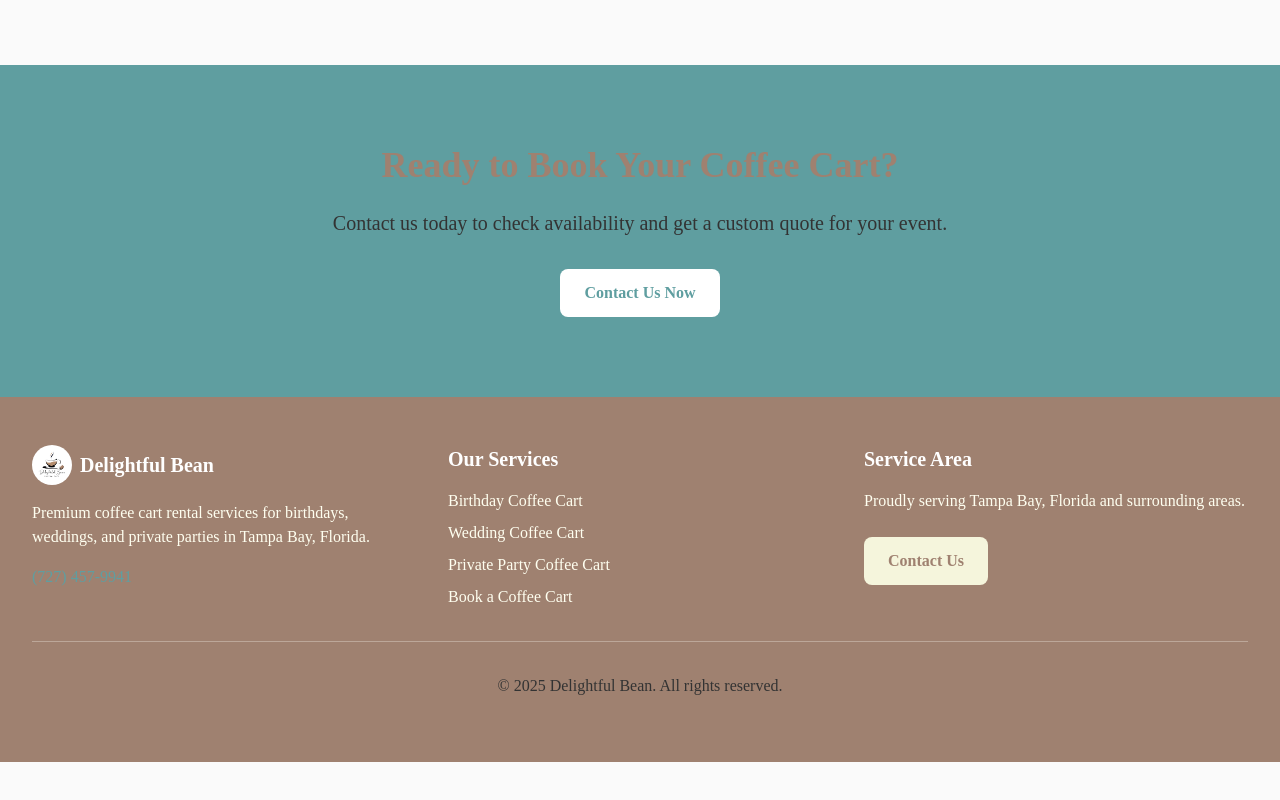
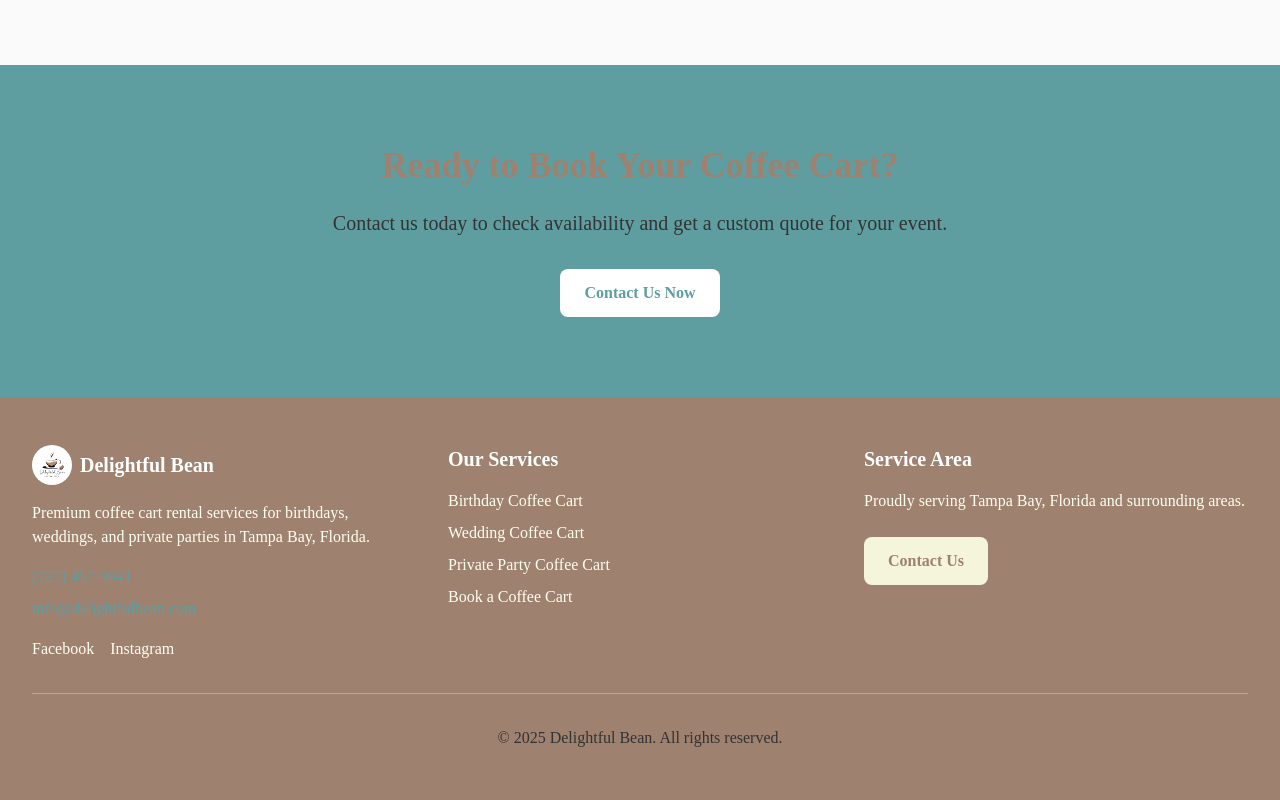
Before and after one commit to coolpeter2025/PKTurbo, a Next.js app: page / in a window 1280 px wide. Shown: the part 3185-3985 px from the top of the page. Before the commit the page ends 3947 px from the top, so only its background shows below. Built offline with nearby package versions, Linux system fonts and the light colour scheme.

Commit message:
Add email and social media links to footer

```diff
--- a/components/Footer.tsx
+++ b/components/Footer.tsx
@@ -23,11 +23,24 @@ const Footer = () => {
             <p className="text-secondary-light mb-4">
               Premium coffee cart rental services for birthdays, weddings, and private parties in Tampa Bay, Florida.
             </p>
-            <p className="text-secondary-light">
+            <p className="text-secondary-light mb-2">
               <a href="tel:7274579941" className="hover:text-white transition-colors">
                 (727) 457-9941
               </a>
             </p>
+            <p className="text-secondary-light mb-2">
+              <a href="mailto:info@delightfulbean.com" className="hover:text-white transition-colors">
+                info@delightfulbean.com
+              </a>
+            </p>
+            <div className="flex space-x-4 mt-4">
+              <a href="https://www.facebook.com/profile.php?id=61565827048649" target="_blank" rel="noopener noreferrer" className="text-secondary-light hover:text-white transition-colors">
+                Facebook
+              </a>
+              <a href="https://www.instagram.com/delightful.bean" target="_blank" rel="noopener noreferrer" className="text-secondary-light hover:text-white transition-colors">
+                Instagram
+              </a>
+            </div>
           </div>
 
           {/* Services */}
```
